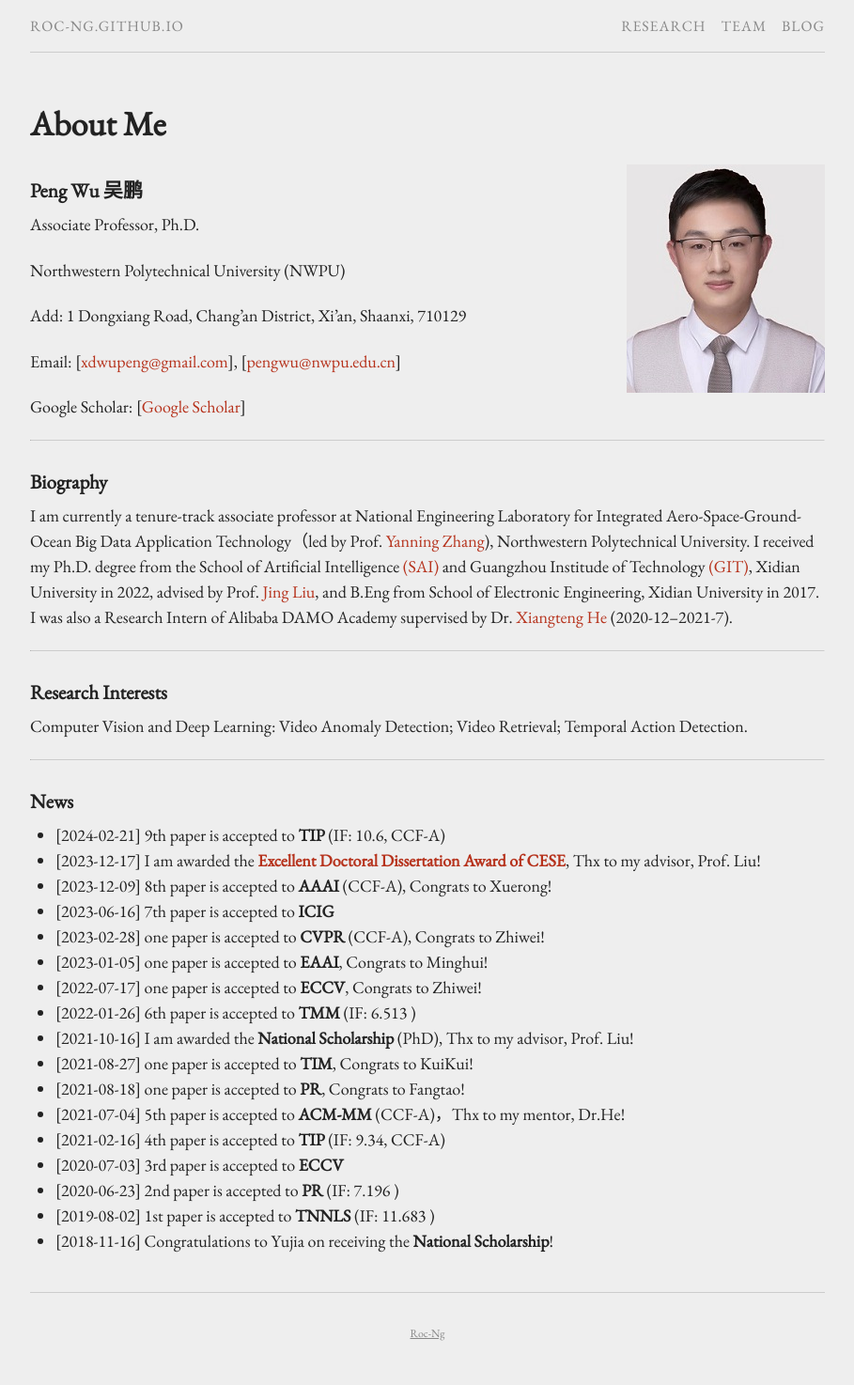
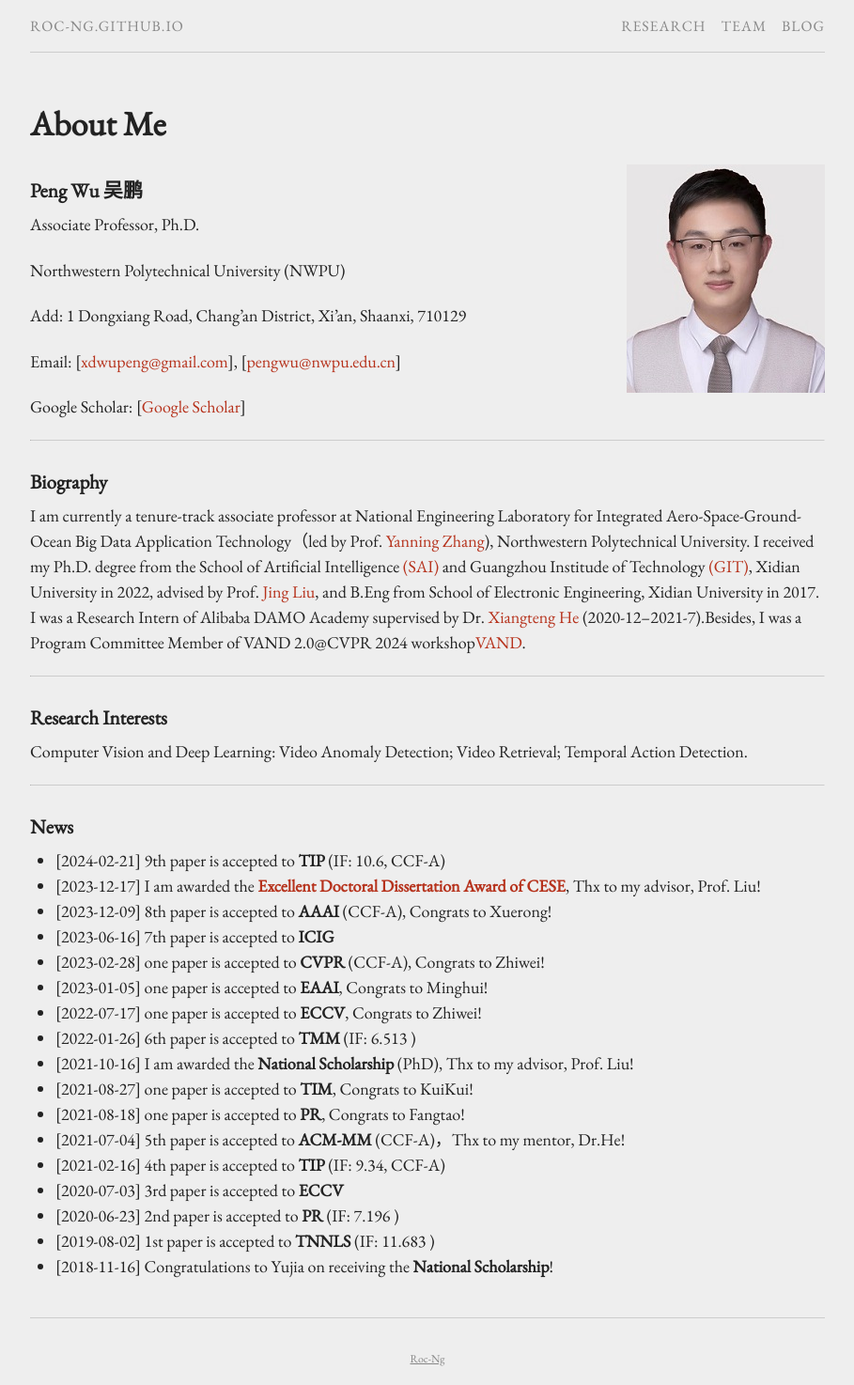
Before and after one commit to Roc-Ng/Roc-Ng.github.io, a Jekyll site: the page built from index.md, in a window 1280 px wide. Shown: the whole page at 94% size, without its empty margins (185-1094 px from the left). Built offline with Jekyll 4.4.1, drawn with Linux system fonts in a browser that asks for light colours; before the commit the page ends 1447 px from its top, so only the background shows below that.

Commit message:
Update index.md

```diff
--- a/index.md
+++ b/index.md
@@ -22,7 +22,7 @@
 
 ### Biography
 
-<span style="float:justify">I am currently a tenure-track associate professor at National Engineering Laboratory for Integrated Aero-Space-Ground-Ocean Big Data Application Technology（led by Prof. [Yanning Zhang](https://teacher.nwpu.edu.cn/ynzhang.html)), Northwestern Polytechnical University. I received my Ph.D. degree from the School of Artificial Intelligence [(SAI)](http://sai.xidian.edu.cn/) and Guangzhou Institude of Technology [(GIT)](https://gzyjy.xidian.edu.cn/index.htm), Xidian University in 2022, advised by Prof. [Jing Liu](http://web.xidian.edu.cn/liujing/), and B.Eng from School of Electronic Engineering, Xidian University in 2017. I was also a Research Intern of Alibaba DAMO Academy supervised by Dr. [Xiangteng He](https://hexiangteng.github.io/) (2020-12--2021-7). </span>
+<span style="float:justify">I am currently a tenure-track associate professor at National Engineering Laboratory for Integrated Aero-Space-Ground-Ocean Big Data Application Technology（led by Prof. [Yanning Zhang](https://teacher.nwpu.edu.cn/ynzhang.html)), Northwestern Polytechnical University. I received my Ph.D. degree from the School of Artificial Intelligence [(SAI)](http://sai.xidian.edu.cn/) and Guangzhou Institude of Technology [(GIT)](https://gzyjy.xidian.edu.cn/index.htm), Xidian University in 2022, advised by Prof. [Jing Liu](http://web.xidian.edu.cn/liujing/), and B.Eng from School of Electronic Engineering, Xidian University in 2017. I was a Research Intern of Alibaba DAMO Academy supervised by Dr. [Xiangteng He](https://hexiangteng.github.io/) (2020-12--2021-7).Besides, I was a Program Committee Member of VAND 2.0@CVPR 2024 workshop[VAND](https://sites.google.com/view/vand-2-0-cvpr-2024/home). </span>
 
 ---
 
```
